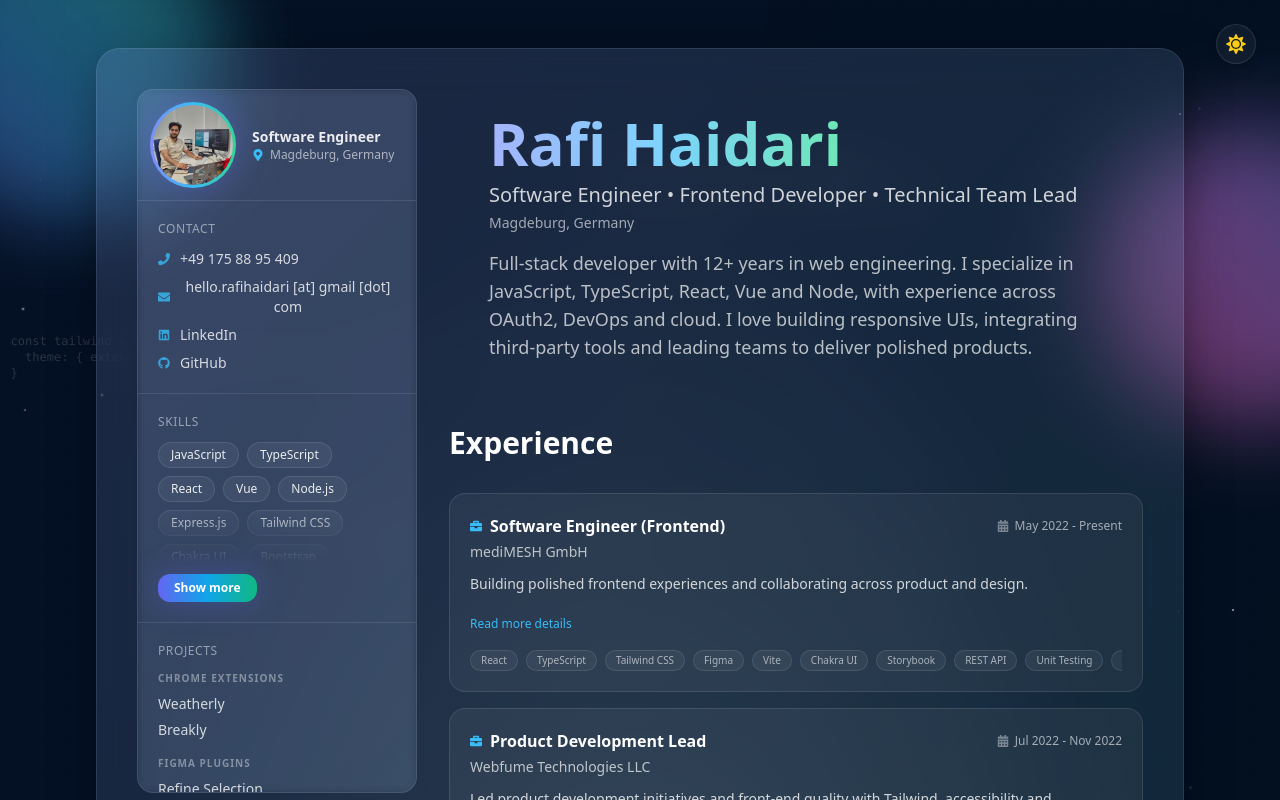
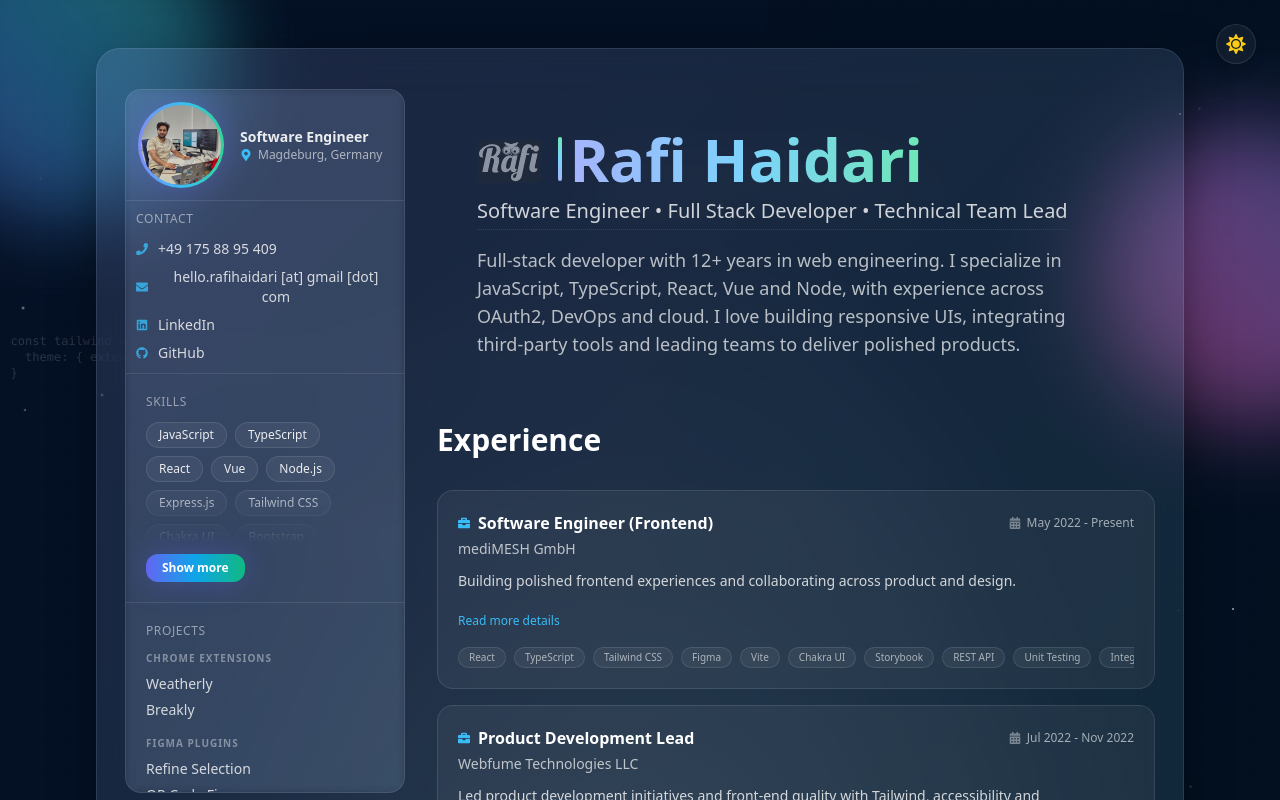
Before and after one commit to rafihaidari/CVFolio, a React (Vite) app: page / in a window 1280 px wide. Shown: the top 800 px of the page. Built offline with nearby package versions, Linux system fonts and the light colour scheme.

Commit message:
feat: Add logo and visual enhancements to the Hero section and update the profile headline.

```diff
--- a/src/App.tsx
+++ b/src/App.tsx
@@ -19,7 +19,7 @@
           {/* subtle gradient border glow */}
           <div className="pointer-events-none absolute -inset-px rounded-3xl opacity-30" style={{ background: 'linear-gradient(135deg, rgba(129,140,248,0.35), rgba(56,189,248,0.25), rgba(16,185,129,0.25))' }} />
 
-          <div className="relative grid gap-8 md:grid-cols-[280px,1fr] p-6 md:p-10">
+          <div className="relative grid gap-8 md:grid-cols-[280px,1fr] p-6 md:p-10 md:px-7">
             <CVSidebar />
             <div>
               <Hero />
--- a/src/components/CVSidebar.tsx
+++ b/src/components/CVSidebar.tsx
@@ -46,7 +46,7 @@
           {/* Scrollable content */}
           <div className="min-h-0 flex-1 overflow-y-auto divide-y divide-slate-100 dark:divide-white/10">
             {/* Contact */}
-            <section className="p-5">
+            <section className="p-2.5">
               <h3 className="text-xs uppercase tracking-wider text-slate-400 dark:text-white/50">Contact</h3>
               <ul className="mt-3 space-y-2 text-sm text-slate-600 dark:text-white/80">
                 {contact?.phoneParts && (
--- a/src/components/Hero.tsx
+++ b/src/components/Hero.tsx
@@ -1,21 +1,30 @@
 import { profile } from '../data/profile'
+import logoUrl from '../assets/images/rafi-logo.svg'
 
 export default function Hero() {
   return (
     <section className="relative">
       <div className="mx-auto max-w-5xl px-6 md:px-10">
         {/* Header */}
-        <div className="mt-6">
-          <h1 className="text-4xl md:text-6xl font-extrabold leading-tight">
-            <span className="bg-gradient-to-r from-indigo-600 via-sky-600 to-emerald-600 dark:from-indigo-300 dark:via-sky-300 dark:to-emerald-300 bg-clip-text text-transparent">
-              {profile.name}
-            </span>
-          </h1>
-          <p className="mt-2 text-lg md:text-xl text-slate-700 dark:text-white/80">{profile.headline}</p>
-          {profile.location && (
-            <p className="mt-1 text-sm text-slate-500 dark:text-white/60">{profile.location}</p>
-          )}
-          <p className="mt-4 max-w-2xl text-base md:text-lg text-slate-600 dark:text-white/70">{profile.about}</p>
+        <div className="mt-6 flex flex-col items-start gap-4">
+          <div className="group relative">
+            <div className="absolute -inset-2 rounded-xl bg-gradient-to-r from-indigo-500/20 via-sky-500/20 to-emerald-500/20 opacity-0 blur-xl transition-opacity group-hover:opacity-100" />
+          </div>
+          <div>
+            <h1 className="text-4xl md:text-6xl font-extrabold leading-tight flex items-center gap-2">
+              <img
+                src={logoUrl}
+                alt="Rafi Logo"
+                className="relative h-12 w-auto object-contain dark:brightness-110 mr-2 opacity-50 ov"
+              />
+              <div className="h-11 w-1 bg-gradient-to-t from-indigo-600 via-sky-600 to-emerald-600 dark:from-indigo-300 dark:via-sky-300 dark:to-emerald-300 rounded-full" />
+              <span className="bg-gradient-to-r from-indigo-600 via-sky-600 to-emerald-600 dark:from-indigo-300 dark:via-sky-300 dark:to-emerald-300 bg-clip-text text-transparent">
+                {profile.name}
+              </span>
+            </h1>
+            <p className="mt-2 text-lg md:text-xl text-slate-700 dark:text-white/80 border-b border-dotted border-slate-200 dark:border-slate-700 pb-1 w-fit">{profile.headline}</p>
+            <p className="mt-4 max-w-2xl text-base md:text-lg text-slate-600 dark:text-white/70">{profile.about}</p>
+          </div>
         </div>
 
         {/* CV header does not include marketing cards */}
--- a/src/data/profile.ts
+++ b/src/data/profile.ts
@@ -50,7 +50,7 @@
 
 export const profile: Profile = {
   name: 'Rafi Haidari',
-  headline: 'Software Engineer • Frontend Developer • Technical Team Lead',
+  headline: 'Software Engineer • Full Stack Developer • Technical Team Lead',
   location: 'Magdeburg, Germany',
   about:
     "Full‑stack developer with 12+ years in web engineering. I specialize in JavaScript, TypeScript, React, Vue and Node, with experience across OAuth2, DevOps and cloud. I love building responsive UIs, integrating third‑party tools and leading teams to deliver polished products.",
```
